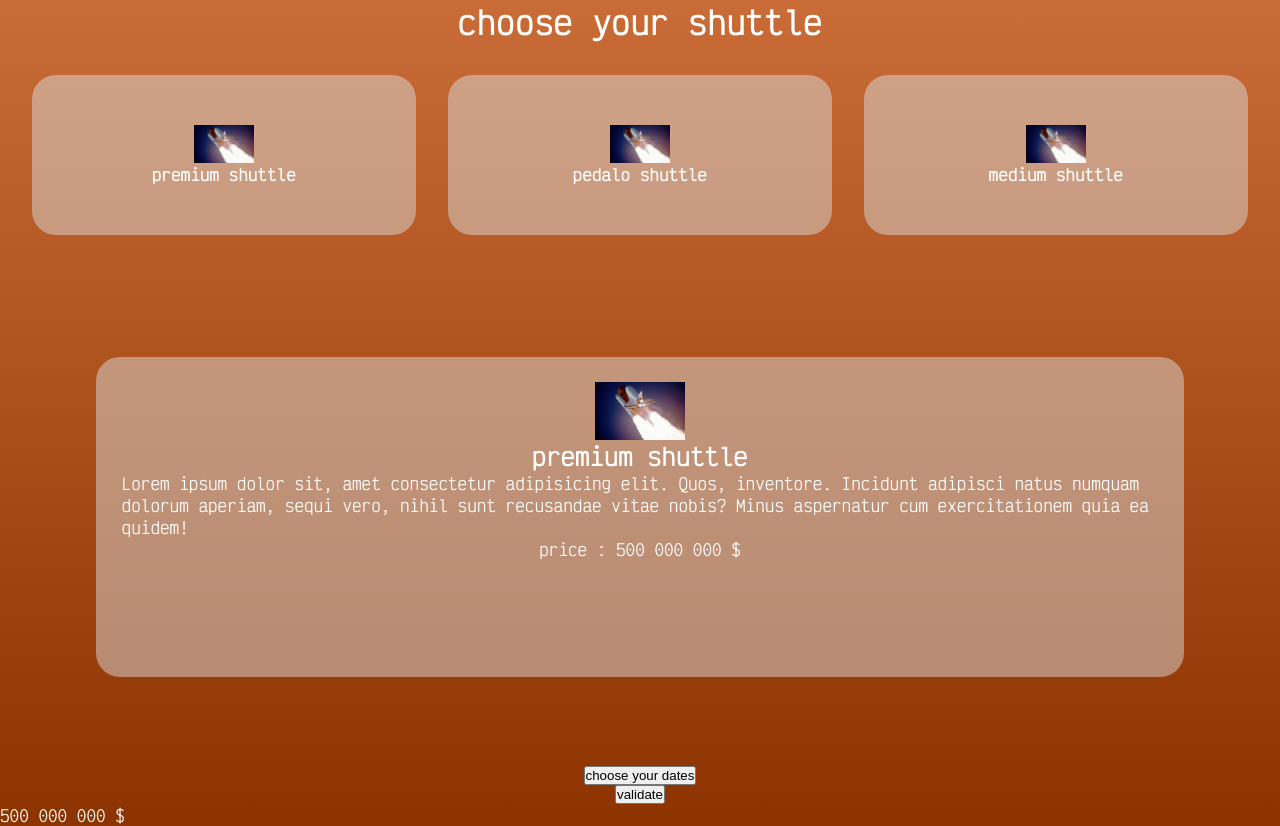
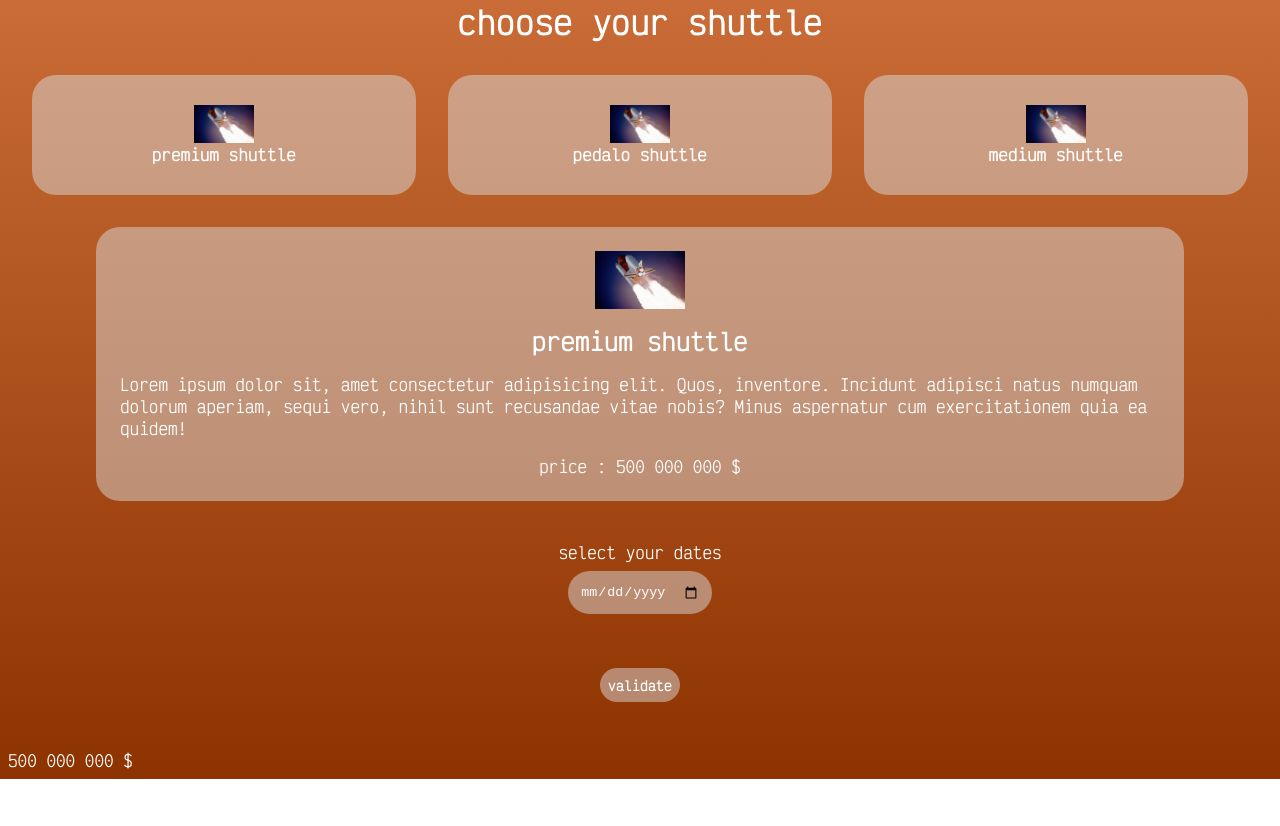
Before and after one commit to WildCodeSchool-2024-02/JS-lyon-0224-P2-martian_meteorologists_association, a React (Vite) app in the folder client/: page /reservation in a window 1280 px wide. After the commit the page ends 800 px from the top, so only its background shows below. Built offline with nearby package versions, Linux system fonts and the light colour scheme.

Commit message:
add HTML and CSS on page reservation on dates

```diff
--- a/client/src/API/WeatherComponent.jsx
+++ b/client/src/API/WeatherComponent.jsx
@@ -16,7 +16,6 @@ const WeatherComponent = ({ setWeatherData }) => {
   useEffect(() => {
     fetchData(setWeatherData);
   }, [setWeatherData]);
-
 };
 
 export default WeatherComponent;
--- a/client/src/components/Reservation/Reservation.css
+++ b/client/src/components/Reservation/Reservation.css
@@ -21,17 +21,48 @@ h1 {
   flex-direction: column;
   background-color: rgba(217, 217, 217, 0.5);
   width: 85vw;
-  height: 40vh;
-  padding: 2vw;
-  margin: 7vw;
+  height: auto;
+  padding: 2vh;
   border-radius: 1.5rem;
+  margin-bottom: 4vh;
 }
 
-.buttons {
+.card > img,
+h2,
+p {
+  margin: 1vh;
+}
+
+.dateChoice {
   display: flex;
   flex-direction: column;
   align-items: center;
   justify-content: center;
+}
+
+#datesContainer {
+  display: flex;
+  justify-content: center;
+  align-items: center;
+  flex-direction: column;
+  margin-bottom: 2vh;
+}
+#date {
+  background-color: rgba(217, 217, 217, 0.5);
+  color: white;
+  border: none;
+  padding: 1vw;
+  margin-bottom: 3vw;
+  border-radius: 1.5rem;
+}
+
+#reservationButton {
+  background-color: rgba(217, 217, 217, 0.5);
+  color: white;
+  border: none;
+  margin-bottom: 3vw;
+  border-radius: 1.5rem;
+  font-weight: bold;
 }
 
 .price {
@@ -44,7 +75,7 @@ h1 {
   flex-direction: column;
   background-color: rgba(217, 217, 217, 0.5);
   width: 30vw;
-  height: 20vh;
+  height: 15vh;
   border-radius: 1.5rem;
   align-items: center;
   justify-content: center;
--- a/client/src/components/Reservation/Reservation.jsx
+++ b/client/src/components/Reservation/Reservation.jsx
@@ -49,10 +49,17 @@ export default function Reservation() {
         </div>
       </div>
 
-      <div className="buttons">
-        <button type="button">choose your dates</button>
-        <button type="button">validate</button>
+      <div className="dateChoice">
+        <label id="datesContainer">
+          <p>select your dates</p>
+          <input type="date" id="date" name="date" />
+        </label>
+
+        <button type="button" id="reservationButton">
+          <p>validate</p>
+        </button>
       </div>
+
       <div className="price">
         <p>500 000 000 $</p>
       </div>
```
Also changed, not shown: client/src/BDD/WeatherLogo.jsx (indentation only).
